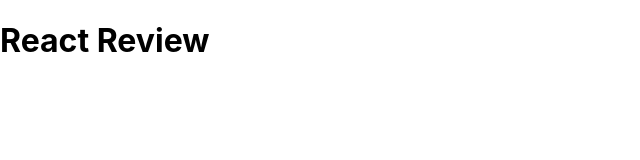
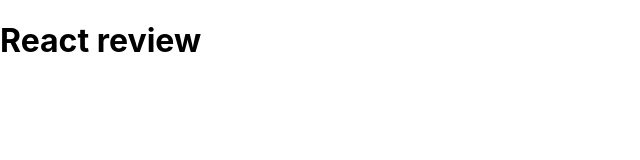
Before and after one commit to lcenriquez/react-components, a React (Create React App) app: page / in a window 1280 px wide. Shown: the top 160 px of the page, without its empty margins (0-640 px from the left). Built offline with nearby package versions, Linux system fonts and the light colour scheme.

Commit message:
Update App.js test to match title

```diff
--- a/src/containers/App.js
+++ b/src/containers/App.js
@@ -5,7 +5,7 @@
   return (
     <div>
       <header>
-        <h1>React Review</h1>
+        <h1>React review</h1>
       </header>
     </div>
   );
```
Also changed, not shown: 1 other file (tests, documents, lock files or other folders).
